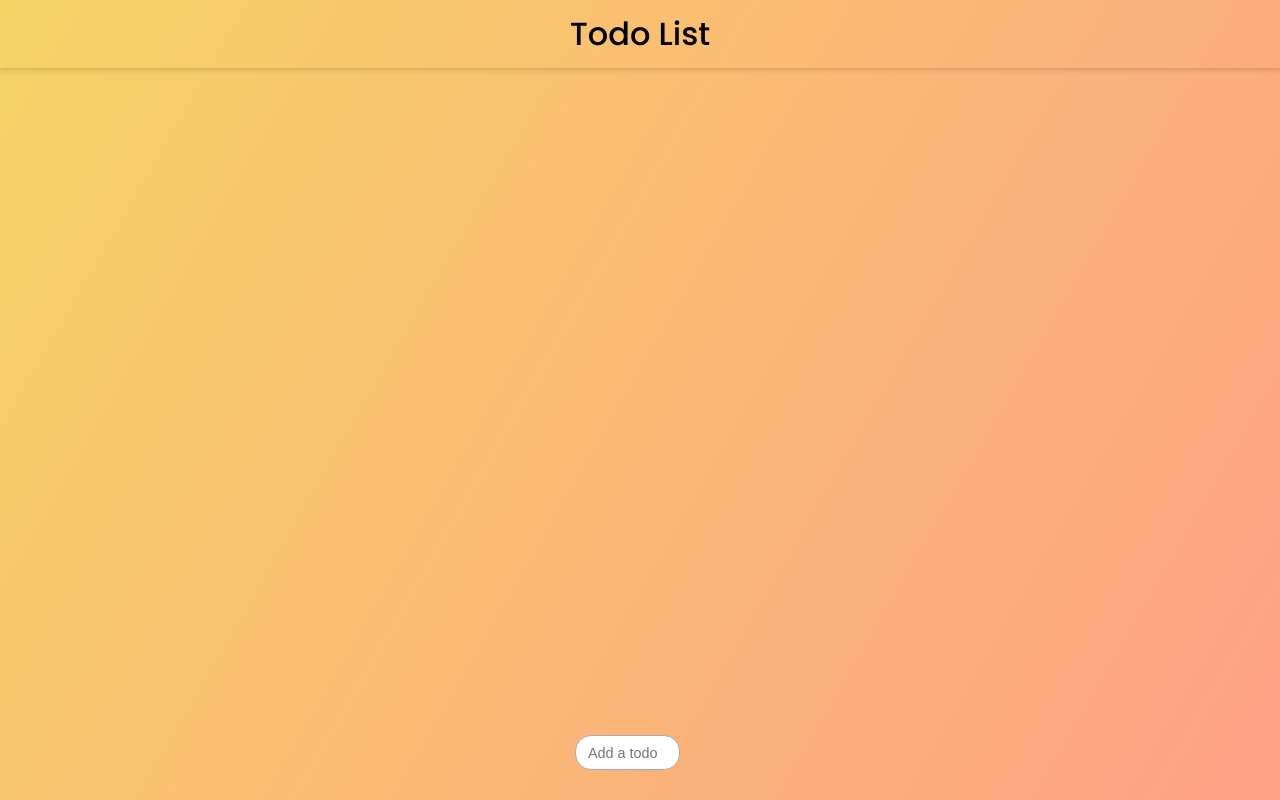
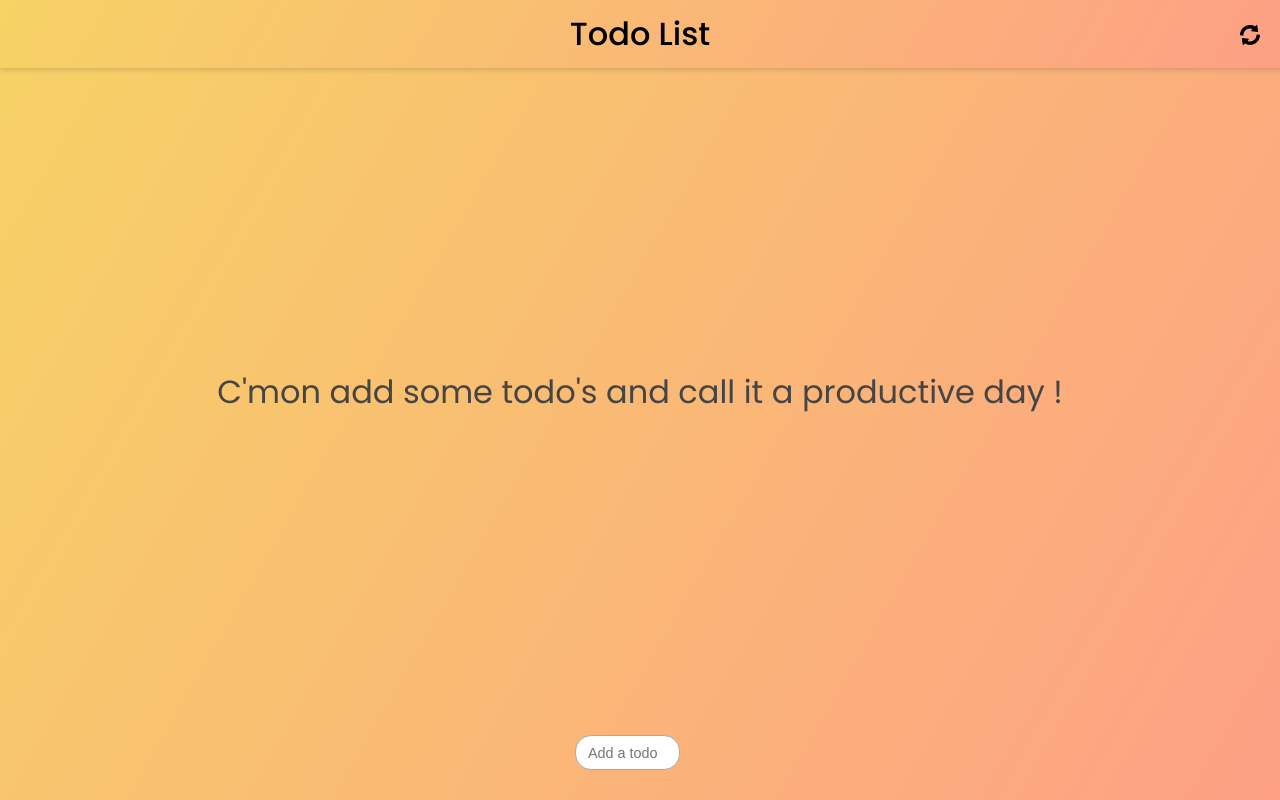
Before and after one commit to Yan-ni/todo-list, a React (Create React App) app: page / in a window 1280 px wide. Built offline with nearby package versions, Linux system fonts and the light colour scheme.

Commit message:
added a clear list button

```diff
--- a/src/App.css
+++ b/src/App.css
@@ -21,12 +21,21 @@ body {
 .title {
   padding: 10px 0;
   text-align: center;
+  background-image: inherit;
   font-weight: 500;
   width: 100%;
   height: 100%;
   position: sticky;
   top: 0;
   box-shadow: 0 1px 5px 1px rgba(0, 0, 0, 0.15);
+}
+
+.Welcome-message {
+  color: #454545;
+  font-size: 2rem;
+  text-align: center;
+  align-self: center;
+  margin: auto;
 }
 
 form {
@@ -40,6 +49,9 @@ form {
 
 .List {
   width: 100%;
+  display: flex;
+  flex-direction: column;
+  align-content: flex-start;
   flex: 1;
 }
 
@@ -86,6 +98,16 @@ form {
 
 .Delete {
   padding: 0.75rem 1.25rem;
+}
+
+.Clear {
+  position: absolute;
+  right: 20px;
+}
+
+.Clear img {
+  width: 20px;
+  height: 20px;
 }
 
 .Delete img {
--- a/src/App.js
+++ b/src/App.js
@@ -4,6 +4,7 @@ import "./App.css";
 import todoItem from "./todoItem";
 import add from "./assets/add.svg";
 import remove from "./assets/remove.svg";
+import clear from "./assets/clear.svg";
 
 export default function App() {
   const [TodoList, setTodoList] = useState([]);
@@ -56,12 +57,28 @@ export default function App() {
     localStorage.setItem("List", JSON.stringify(tmpList));
   };
 
+  const clearTodoList = () => {
+    if (window.confirm("Are you sure you want to clear all the list ?")) {
+      setTodoList([]);
+      localStorage.removeItem("List");
+    }
+  };
+
   return (
     <div className="App">
-      <h1 className="title">Todo List</h1>
+      <h1 className="title">
+        Todo List{" "}
+        <span className="Clear" onClick={() => clearTodoList()}>
+          <img src={clear} alt="clear" />
+        </span>
+      </h1>
       <ul className="List">
-        {TodoList.map((i) => (
-          <li key={i.id} className={i.done ? "ListItem done" : "ListItem todo"}>
+        {TodoList.length ? (
+          TodoList.map((i) => (
+            <li
+              key={i.id}
+              className={i.done ? "ListItem done" : "ListItem todo"}
+            >
               <p onClick={() => toggleDone(i.id)}>{i.content}</p>
               <span
                 className="Delete"
@@ -72,7 +89,12 @@ export default function App() {
                 <img src={remove} alt="remove" />
               </span>
             </li>
-        ))}
+          ))
+        ) : (
+          <span className="Welcome-message">
+            C'mon add some todo's and call it a productive day !
+          </span>
+        )}
       </ul>
       <form
         onSubmit={(e) => {
```
Also changed, not shown: src/assets/clear.svg (added). Lines whose indentation alone changed are shown as unchanged.
